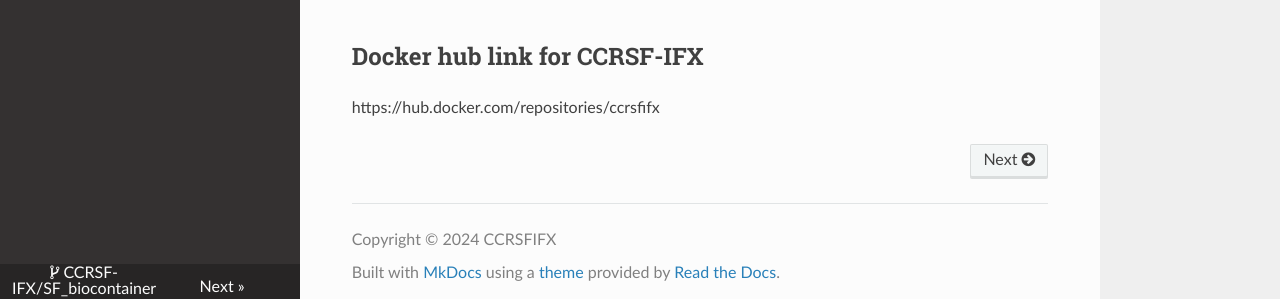
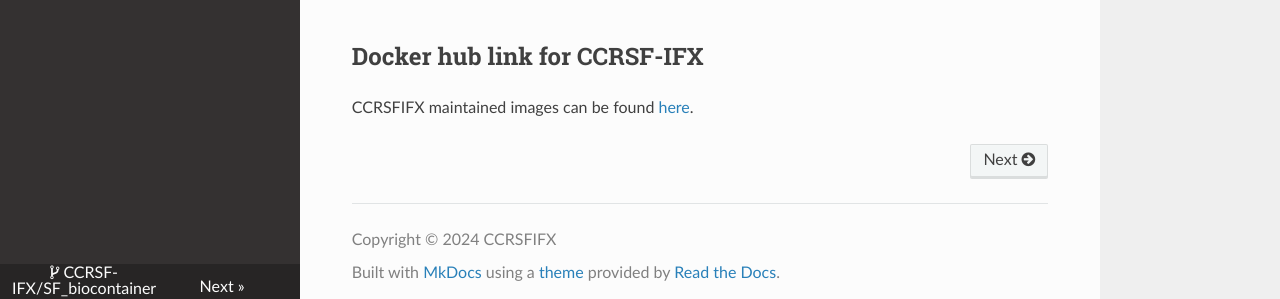
Before and after one commit to CCRSF-IFX/SF_biocontainer, an MkDocs documentation site: the page built from docs/index.md, in a window 1280 px wide and 1274 px high. Shown: the part 965-1264 px from the top of the window. Built offline with MkDocs 1.6.1, drawn with Linux system fonts in a browser that asks for light colours; nearby versions of some CDN libraries.

Commit message:
Update index.md

```diff
--- a/docs/index.md
+++ b/docs/index.md
@@ -16,5 +16,4 @@ If the tool we want to use is not containerized before, we can build the contain
 ![](containerization.png)
 
 ## Docker hub link for CCRSF-IFX
-
-https://hub.docker.com/repositories/ccrsfifx
+CCRSFIFX maintained images can be found [here](https://hub.docker.com/repositories/ccrsfifx).
```
